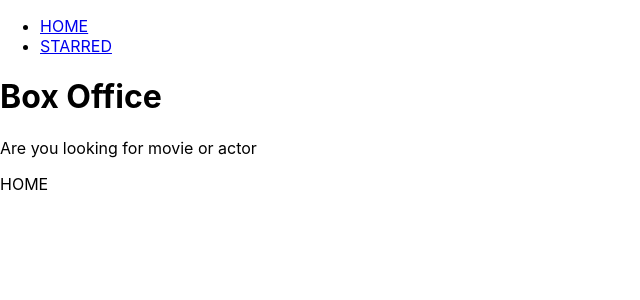
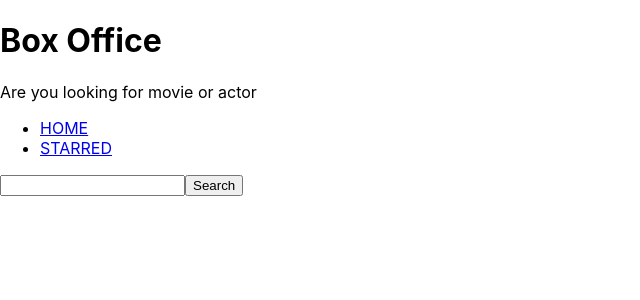
Before and after one commit to Sangarananthan/Box-office, a React (Create React App) app: page / in a window 1280 px wide. Shown: the top 300 px of the page, without its empty margins (0-640 px from the left). Built offline with nearby package versions, Linux system fonts and the light colour scheme.

Commit message:
search data funtionality

```diff
--- a/src/pages/Components/MainLayout.jsx
+++ b/src/pages/Components/MainLayout.jsx
@@ -4,8 +4,8 @@ import AppTittle from './AppTittle';
 const MainLayout = () => {
   return (
     <div>
+      <AppTittle />
       <Navs />
-      <AppTittle />
       <Outlet />
     </div>
   );
--- a/src/pages/Home.jsx
+++ b/src/pages/Home.jsx
@@ -1,5 +1,27 @@
+import { useState } from 'react';
+
 const Home = () => {
-  return <div>HOME </div>;
+  const [searchStr, setSearchStr] = useState('');
+  const onSearch = async ev => {
+    ev.preventDefault();
+    const res = await fetch(
+      `https://api.tvmaze.com/search/shows?q=${searchStr}`
+    );
+    const data = await res.json();
+    console.log(data);
+  };
+  return (
+    <div>
+      <form onSubmit={onSearch}>
+        <input
+          type="text"
+          value={searchStr}
+          onChange={e => setSearchStr(e.target.value)}
+        />
+        <button type="submit">Search</button>
+      </form>
+    </div>
+  );
 };
 
 export default Home;
```
